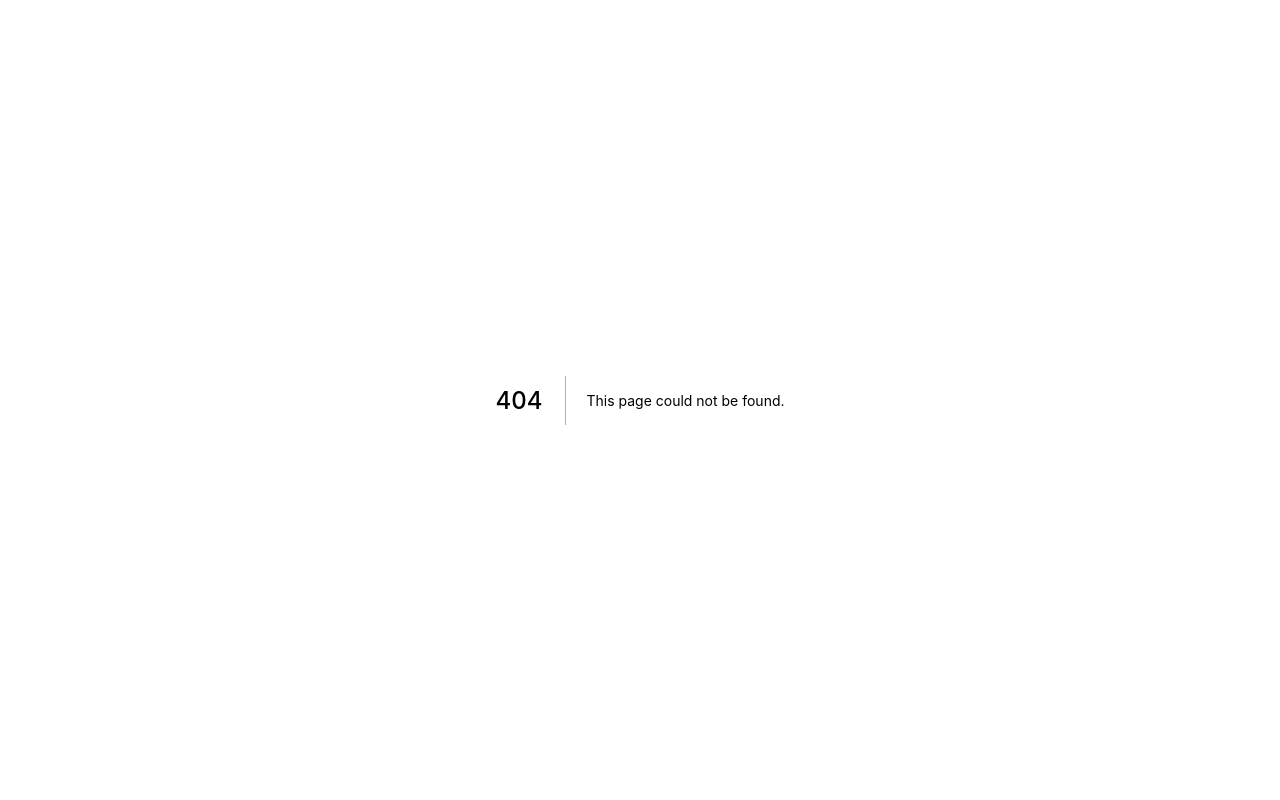
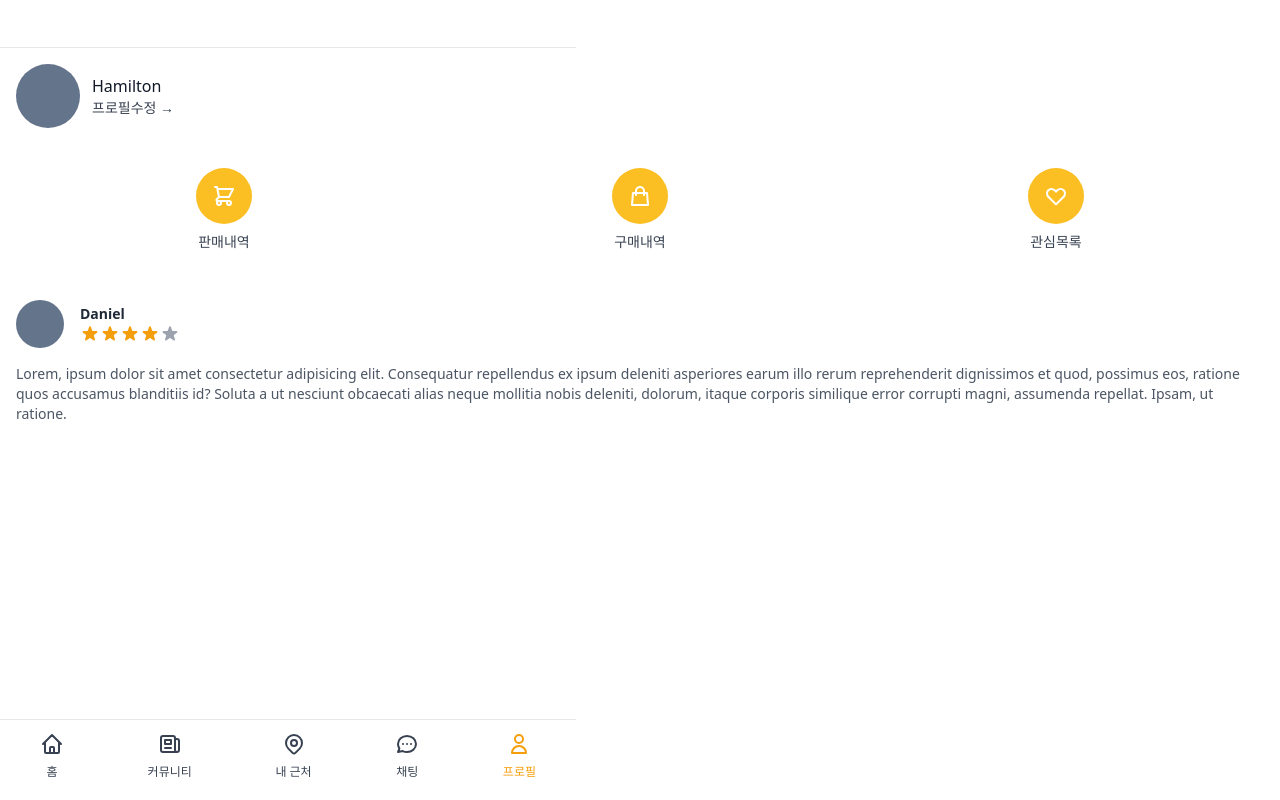
Before and after one commit to 1sol2sol/CatServet-Life, a Next.js app: page /profile in a window 1280 px wide. Before the commit this address had no page. Built offline with nearby package versions, Linux system fonts and the light colour scheme.

Commit message:
style: 나의 프로필 홈 페이지 스타일링

```diff
--- /dev/null
+++ b/pages/profile/index.tsx
@@ -0,0 +1,153 @@
+import type { NextPage } from "next";
+import Link from "next/link";
+import Layout from "../../components/layout";
+
+const Profile: NextPage = () => {
+  return (
+    <Layout hasTabBar title="나의 프로필">
+      <div className="px-4">
+        <div className="flex items-center mt-4 space-x-3">
+          <div className="w-16 h-16 bg-slate-500 rounded-full" />
+          <div className="flex flex-col">
+            <span className="font-medium text-gray-900">Hamilton</span>
+            <Link href="/profile/edit">
+              <a className="text-sm text-gray-700">프로필수정 &rarr;</a>
+            </Link>
+          </div>
+        </div>
+        <div className="mt-10 flex justify-around">
+          <Link href="/profile/sold">
+            <a className="flex flex-col items-center">
+              <div className="w-14 h-14 text-white bg-amber-400 rounded-full flex items-center justify-center">
+                <svg
+                  className="w-6 h-6"
+                  fill="none"
+                  stroke="currentColor"
+                  viewBox="0 0 24 24"
+                  xmlns="http://www.w3.org/2000/svg"
+                >
+                  <path
+                    strokeLinecap="round"
+                    strokeLinejoin="round"
+                    strokeWidth="2"
+                    d="M3 3h2l.4 2M7 13h10l4-8H5.4M7 13L5.4 5M7 13l-2.293 2.293c-.63.63-.184 1.707.707 1.707H17m0 0a2 2 0 100 4 2 2 0 000-4zm-8 2a2 2 0 11-4 0 2 2 0 014 0z"
+                  ></path>
+                </svg>
+              </div>
+              <span className="text-sm mt-2 font-medium text-gray-700">
+                판매내역
+              </span>
+            </a>
+          </Link>
+          <Link href="/profile/bought">
+            <a className="flex flex-col items-center">
+              <div className="w-14 h-14 text-white bg-amber-400 rounded-full flex items-center justify-center">
+                <svg
+                  className="w-6 h-6"
+                  fill="none"
+                  stroke="currentColor"
+                  viewBox="0 0 24 24"
+                  xmlns="http://www.w3.org/2000/svg"
+                >
+                  <path
+                    strokeLinecap="round"
+                    strokeLinejoin="round"
+                    strokeWidth="2"
+                    d="M16 11V7a4 4 0 00-8 0v4M5 9h14l1 12H4L5 9z"
+                  ></path>
+                </svg>
+              </div>
+              <span className="text-sm mt-2 font-medium text-gray-700">
+                구매내역
+              </span>
+            </a>
+          </Link>
+          <Link href="/profile/loved">
+            <a className="flex flex-col items-center">
+              <div className="w-14 h-14 text-white bg-amber-400 rounded-full flex items-center justify-center">
+                <svg
+                  className="w-6 h-6"
+                  fill="none"
+                  stroke="currentColor"
+                  viewBox="0 0 24 24"
+                  xmlns="http://www.w3.org/2000/svg"
+                >
+                  <path
+                    strokeLinecap="round"
+                    strokeLinejoin="round"
+                    strokeWidth="2"
+                    d="M4.318 6.318a4.5 4.5 0 000 6.364L12 20.364l7.682-7.682a4.5 4.5 0 00-6.364-6.364L12 7.636l-1.318-1.318a4.5 4.5 0 00-6.364 0z"
+                  ></path>
+                </svg>
+              </div>
+              <span className="text-sm mt-2 font-medium text-gray-700">
+                관심목록
+              </span>
+            </a>
+          </Link>
+        </div>
+        <div className="mt-12">
+          <div className="flex space-x-4 items-center">
+            <div className="w-12 h-12 rounded-full bg-slate-500" />
+            <div>
+              <h4 className="text-sm font-bold text-gray-800">Daniel</h4>
+              <div className="flex items-center">
+                <svg
+                  className="text-amber-500 h-5 w-5"
+                  xmlns="http://www.w3.org/2000/svg"
+                  viewBox="0 0 20 20"
+                  fill="currentColor"
+                  aria-hidden="true"
+                >
+                  <path d="M9.049 2.927c.3-.921 1.603-.921 1.902 0l1.07 3.292a1 1 0 00.95.69h3.462c.969 0 1.371 1.24.588 1.81l-2.8 2.034a1 1 0 00-.364 1.118l1.07 3.292c.3.921-.755 1.688-1.54 1.118l-2.8-2.034a1 1 0 00-1.175 0l-2.8 2.034c-.784.57-1.838-.197-1.539-1.118l1.07-3.292a1 1 0 00-.364-1.118L2.98 8.72c-.783-.57-.38-1.81.588-1.81h3.461a1 1 0 00.951-.69l1.07-3.292z" />
+                </svg>
+                <svg
+                  className="text-amber-500 h-5 w-5"
+                  xmlns="http://www.w3.org/2000/svg"
+                  viewBox="0 0 20 20"
+                  fill="currentColor"
+                  aria-hidden="true"
+                >
+                  <path d="M9.049 2.927c.3-.921 1.603-.921 1.902 0l1.07 3.292a1 1 0 00.95.69h3.462c.969 0 1.371 1.24.588 1.81l-2.8 2.034a1 1 0 00-.364 1.118l1.07 3.292c.3.921-.755 1.688-1.54 1.118l-2.8-2.034a1 1 0 00-1.175 0l-2.8 2.034c-.784.57-1.838-.197-1.539-1.118l1.07-3.292a1 1 0 00-.364-1.118L2.98 8.72c-.783-.57-.38-1.81.588-1.81h3.461a1 1 0 00.951-.69l1.07-3.292z" />
+                </svg>
+                <svg
+                  className="text-amber-500 h-5 w-5"
+                  xmlns="http://www.w3.org/2000/svg"
+                  viewBox="0 0 20 20"
+                  fill="currentColor"
+                  aria-hidden="true"
+                >
+                  <path d="M9.049 2.927c.3-.921 1.603-.921 1.902 0l1.07 3.292a1 1 0 00.95.69h3.462c.969 0 1.371 1.24.588 1.81l-2.8 2.034a1 1 0 00-.364 1.118l1.07 3.292c.3.921-.755 1.688-1.54 1.118l-2.8-2.034a1 1 0 00-1.175 0l-2.8 2.034c-.784.57-1.838-.197-1.539-1.118l1.07-3.292a1 1 0 00-.364-1.118L2.98 8.72c-.783-.57-.38-1.81.588-1.81h3.461a1 1 0 00.951-.69l1.07-3.292z" />
+                </svg>
+                <svg
+                  className="text-amber-500 h-5 w-5"
+                  xmlns="http://www.w3.org/2000/svg"
+                  viewBox="0 0 20 20"
+                  fill="currentColor"
+                  aria-hidden="true"
+                >
+                  <path d="M9.049 2.927c.3-.921 1.603-.921 1.902 0l1.07 3.292a1 1 0 00.95.69h3.462c.969 0 1.371 1.24.588 1.81l-2.8 2.034a1 1 0 00-.364 1.118l1.07 3.292c.3.921-.755 1.688-1.54 1.118l-2.8-2.034a1 1 0 00-1.175 0l-2.8 2.034c-.784.57-1.838-.197-1.539-1.118l1.07-3.292a1 1 0 00-.364-1.118L2.98 8.72c-.783-.57-.38-1.81.588-1.81h3.461a1 1 0 00.951-.69l1.07-3.292z" />
+                </svg>
+                <svg
+                  className="text-gray-400 h-5 w-5"
+                  xmlns="http://www.w3.org/2000/svg"
+                  viewBox="0 0 20 20"
+                  fill="currentColor"
+                  aria-hidden="true"
+                >
+                  <path d="M9.049 2.927c.3-.921 1.603-.921 1.902 0l1.07 3.292a1 1 0 00.95.69h3.462c.969 0 1.371 1.24.588 1.81l-2.8 2.034a1 1 0 00-.364 1.118l1.07 3.292c.3.921-.755 1.688-1.54 1.118l-2.8-2.034a1 1 0 00-1.175 0l-2.8 2.034c-.784.57-1.838-.197-1.539-1.118l1.07-3.292a1 1 0 00-.364-1.118L2.98 8.72c-.783-.57-.38-1.81.588-1.81h3.461a1 1 0 00.951-.69l1.07-3.292z" />
+                </svg>
+              </div>
+            </div>
+          </div>
+          <div className="mt-4 text-gray-600 text-sm">
+            <p>
+              Lorem, ipsum dolor sit amet consectetur adipisicing elit. Consequatur repellendus ex ipsum deleniti asperiores earum illo rerum reprehenderit dignissimos et quod, possimus eos, ratione quos accusamus blanditiis id? Soluta a ut nesciunt obcaecati alias neque mollitia nobis deleniti, dolorum, itaque corporis similique error corrupti magni, assumenda repellat. Ipsam, ut ratione.
+            </p>
+          </div>
+        </div>
+      </div>
+    </Layout>
+  );
+};
+export default Profile;
```
